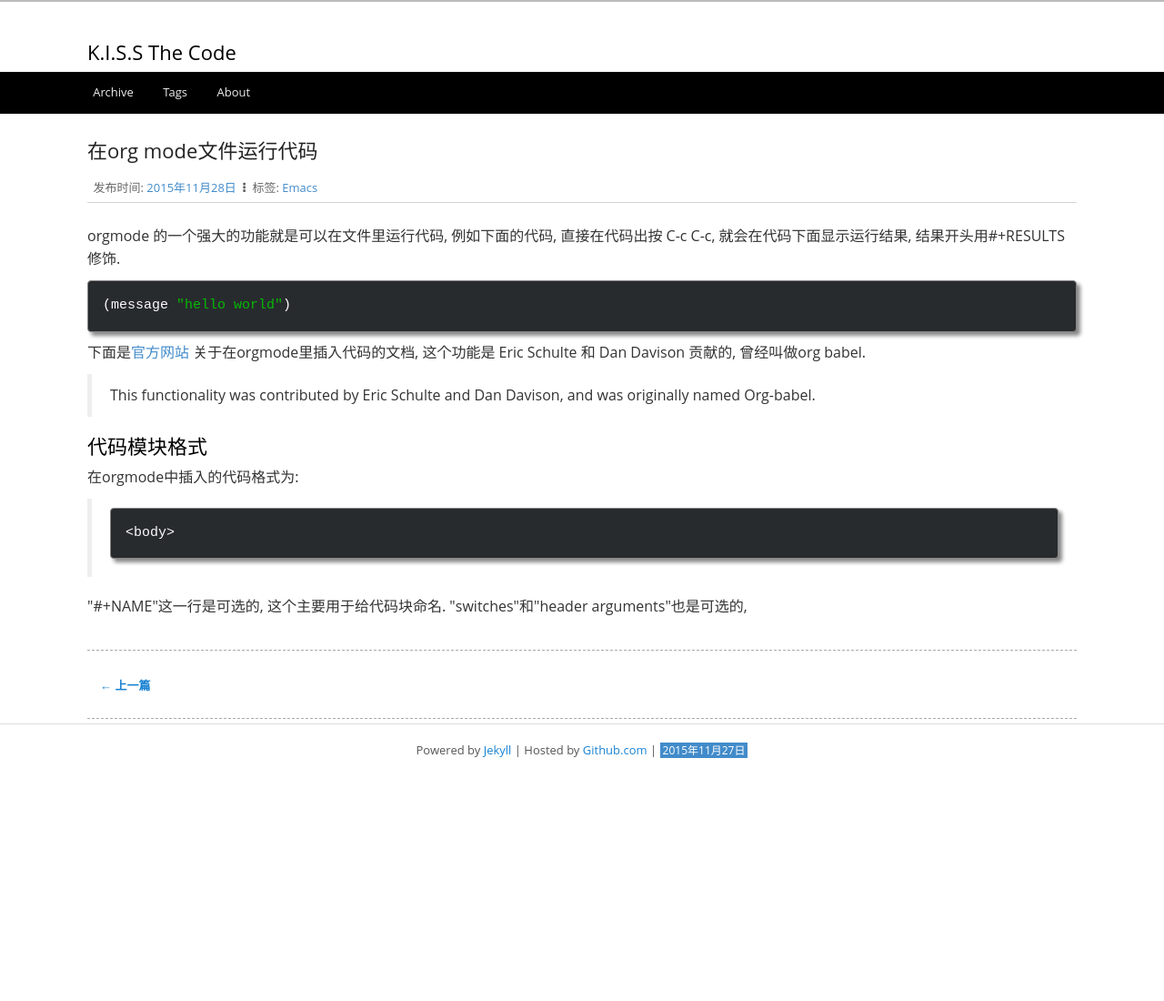
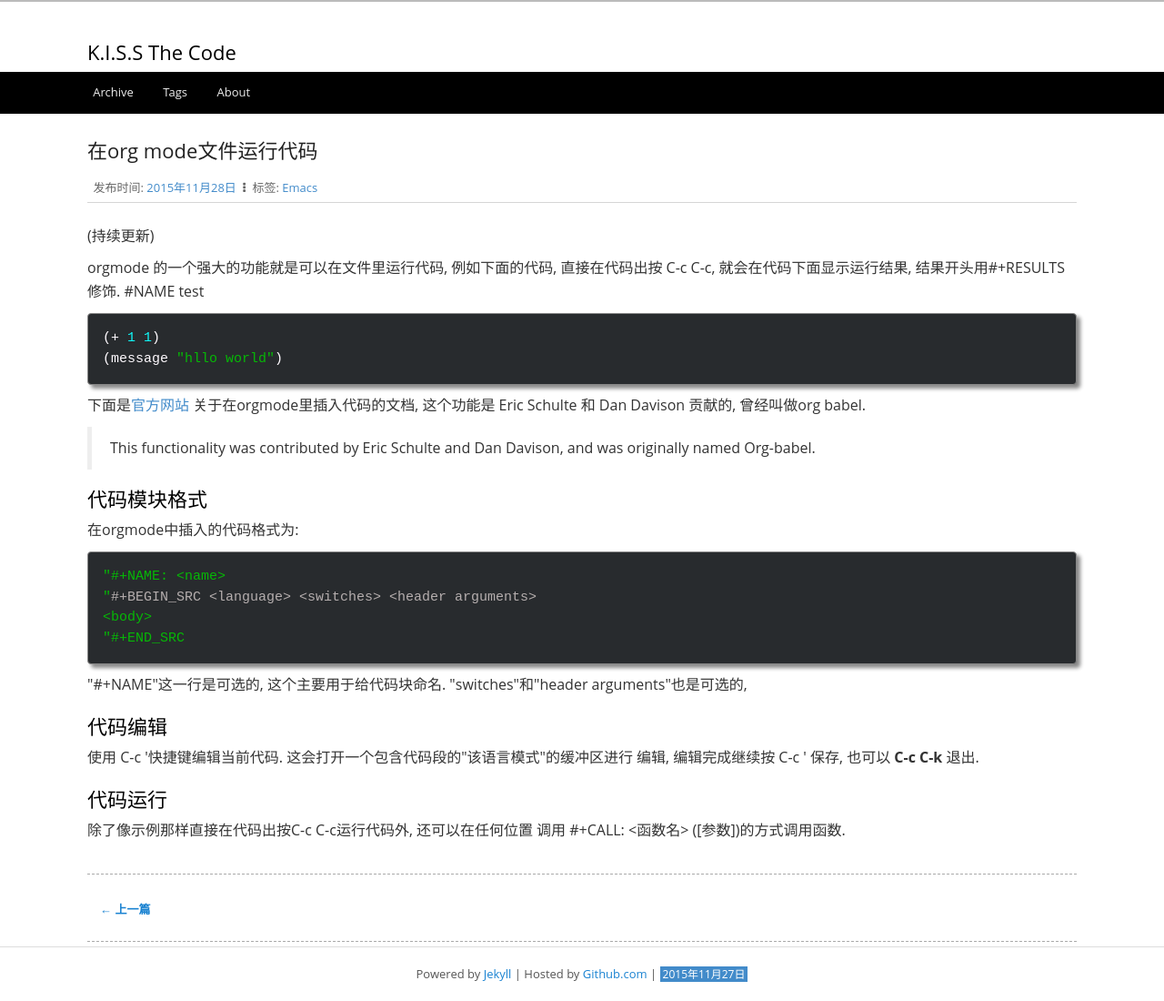
Before and after one commit to byrlx/byrlx.github.io, a Jekyll site: the page built from _posts/2015-11-28-Orgmode-Run-Code.html, in a window 1280 px wide. Shown: the whole page at 91% size. Built offline with Jekyll 4.4.1, drawn with Linux system fonts in a browser that asks for light colours; Markdown is read by kramdown in place of the engine named in the settings; before the commit the page ends 900 px from its top, so only the background shows below that.

Commit message:
update orgmode  code

```diff
--- a/_posts/2015-11-28-Orgmode-Run-Code.html
+++ b/_posts/2015-11-28-Orgmode-Run-Code.html
@@ -6,12 +6,18 @@ description: [Run code in org mode]
 ---
 
 <p>
+(持续更新)
+</p>
+
+<p>
 orgmode 的一个强大的功能就是可以在文件里运行代码, 例如下面的代码,
 直接在代码出按 C-c C-c, 就会在代码下面显示运行结果, 结果开头用#+RESULTS修饰.
+#NAME test
 </p>
 <div class="org-src-container">
 
-<pre class="src src-elisp">(message "hello world")
+<pre class="src src-elisp">(+ 1 1)
+(message "hllo world")
 </pre>
 </div>
 
@@ -31,16 +37,33 @@ This functionality was contributed by Eric Schulte and Dan Davison, and was orig
 <p>
 在orgmode中插入的代码格式为:
 </p>
-<blockquote>
-<div class="org-src-container">
-
-<pre class="src src-<language>" id="name">&lt;body&gt;
+<pre class="example">
+"#+NAME: &lt;name&gt;
+"#+BEGIN_SRC &lt;language&gt; &lt;switches&gt; &lt;header arguments&gt;
+&lt;body&gt;
+"#+END_SRC
 </pre>
-</div>
-</blockquote>
 <p>
 "#+NAME"这一行是可选的, 这个主要用于给代码块命名.
 "switches"和"header arguments"也是可选的,
 </p>
 </div>
 </div>
+<div id="outline-container-sec-2" class="outline-2">
+<h2 id="sec-2">代码编辑</h2>
+<div class="outline-text-2" id="text-2">
+<p>
+使用 C-c '快捷键编辑当前代码. 这会打开一个包含代码段的"该语言模式"的缓冲区进行
+编辑, 编辑完成继续按 C-c ' 保存, 也可以 <b>C-c C-k</b> 退出.
+</p>
+</div>
+</div>
+<div id="outline-container-sec-3" class="outline-2">
+<h2 id="sec-3">代码运行</h2>
+<div class="outline-text-2" id="text-3">
+<p>
+除了像示例那样直接在代码出按C-c C-c运行代码外, 还可以在任何位置
+调用 #+CALL: &lt;函数名&gt; ([参数])的方式调用函数.
+</p>
+</div>
+</div>
```
Also changed, not shown: org/post/2015-11-28-Orgmode-Run-Code.org (+17 -4 lines).
